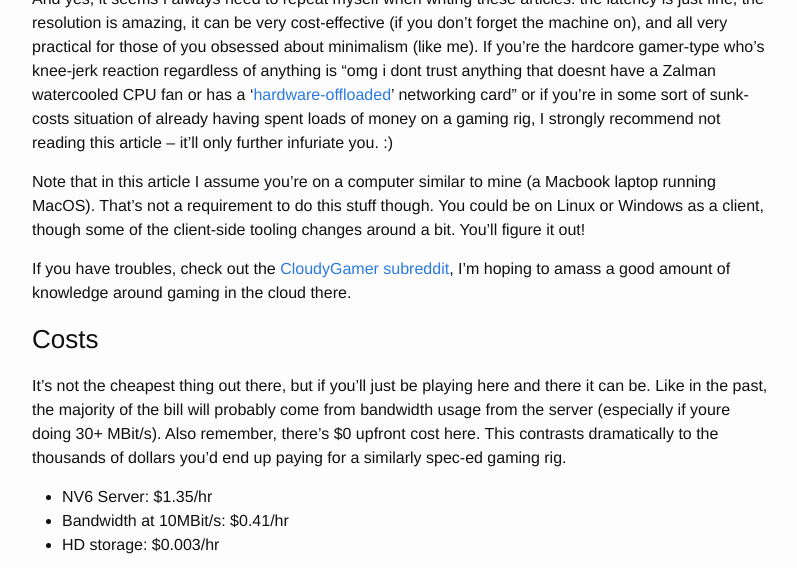
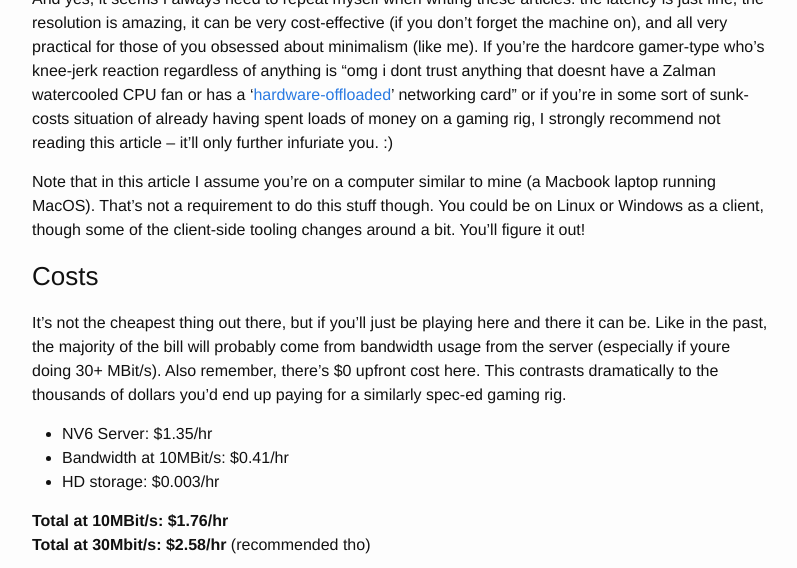
Before and after one commit to lg/lg.io, a Jekyll site: the page built from _posts/2016-10-12-cloudy-gamer-playing-overwatch-on-azures-new-monster-gpu-instances.md, in a window 1280 px wide and 900 px high, scrolled down 1135 px, cut to the strip 0-568 px from the top of the window. Shown: the whole strip, without its empty margins (238-1035 px from the left). Built offline with Jekyll 4.4.1, drawn with Linux system fonts in a browser that asks for light colours; comment, search, counter and statistics services are not loaded; some of the changed text lies outside the part shown.

Commit message:
removed reddit subreddit from here too

```diff
--- a/_posts/2016-10-12-cloudy-gamer-playing-overwatch-on-azures-new-monster-gpu-instances.md
+++ b/_posts/2016-10-12-cloudy-gamer-playing-overwatch-on-azures-new-monster-gpu-instances.md
@@ -19,8 +19,6 @@ Before going through this article, I strongly recommend you at least skim my [EC
 And yes, it seems I always need to repeat myself when writing these articles: the latency is just fine, the resolution is amazing, it can be very cost-effective (if you don't forget the machine on), and all very practical for those of you obsessed about minimalism (like me). If you're the hardcore gamer-type who's knee-jerk reaction regardless of anything is "omg i dont trust anything that doesnt have a Zalman watercooled CPU fan or has a '[hardware-offloaded](http://www.killernetworking.com)' networking card" or if you're in some sort of sunk-costs situation of already having spent loads of money on a gaming rig, I strongly recommend not reading this article -- it'll only further infuriate you. :)
 
 Note that in this article I assume you're on a computer similar to mine (a Macbook laptop running MacOS). That's not a requirement to do this stuff though. You could be on Linux or Windows as a client, though some of the client-side tooling changes around a bit. You'll figure it out!
-
-If you have troubles, check out the [CloudyGamer subreddit](https://www.reddit.com/r/cloudygamer), I'm hoping to amass a good amount of knowledge around gaming in the cloud there.
 
 ### Costs
 
@@ -324,8 +322,6 @@ It's not the cheapest thing out there, but if you'll just be playing here and th
 <br/>![](/assets/azure-overwatch/steam-fps.png)<br/>
 <sub><sup>**Steam's non-In-Home-Streaming FPS counter (top-right of screen)**</sup></sub>
 
-If you have troubles, please check out the [CloudyGamer subreddit](https://www.reddit.com/r/cloudygamer) -- hopefully we can simplify this process and make things easier and faster!
-
 Thanks for reading! Hopefully this helps out. My day-to-day job is at [Envoy](https://envoy.com), a startup in San Francisco building pretty cool products for rethinking typically outdated processes in the workplace. We're hiring fun engineers with a passion for building re-thought tech. Check out our [jobs page](https://envoy.com/jobs/)! And definitely mention if you're into streaming games :)
 
 *Shoutout to [@Karan_Batta](https://twitter.com/karan_batta) for helping me get started with the GPU machines there!*
```
